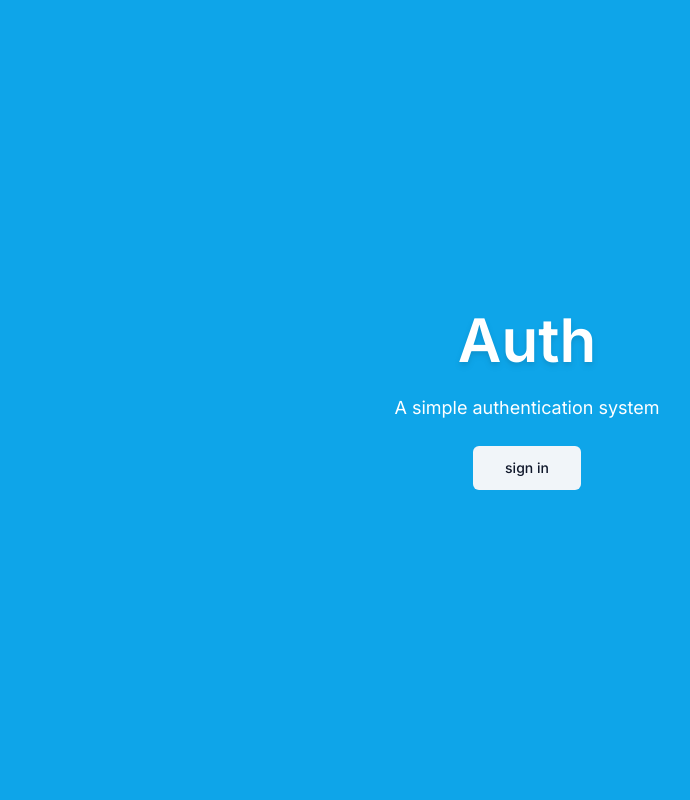
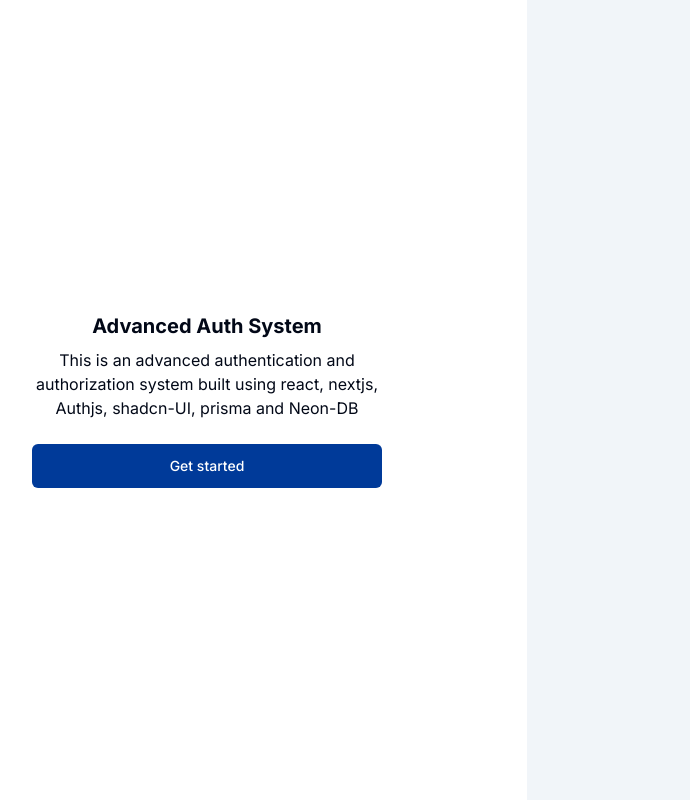
Before and after one commit to abdullah461/auth-system, a Next.js app: page / in a window 1280 px wide. Shown: the whole page, without its empty margins (113-803 px from the left). Built offline with nearby package versions, Linux system fonts and the light colour scheme; no server answers.

Commit message:
added text and UI

```diff
--- a/app/layout.tsx
+++ b/app/layout.tsx
@@ -9,8 +9,8 @@
 const inter = Inter({ subsets: ["latin"] });
 
 export const metadata: Metadata = {
-  title: "Create Next App",
-  description: "Generated by create next app",
+  title: "Advanced Authentication and Authorization",
+  description: "created by Abdull",
 };
 
 export default async function RootLayout({
--- a/app/page.tsx
+++ b/app/page.tsx
@@ -1,18 +1,38 @@
-import { Button } from "@/components/ui/button"
-import { LoginButton } from "@/components/auth/login-btn"
+import Image from "next/image";
+import Link from "next/link";
+
+import { Button } from "@/components/ui/button";
+import { Input } from "@/components/ui/input";
+import { Label } from "@/components/ui/label";
+import { LoginButton } from "@/components/auth/login-btn";
 
 export default function Home() {
   return (
-    <main className="flex h-full flex-col items-center justify-center bg-sky-500">
-      <div className="space-y-6 text-center">
-        <h1 className="text-6xl font-semibold text-white drop-shadow-md">Auth</h1>
-        <p className="text-white text-lg">A simple authentication system</p>
-        <div>
-          <LoginButton mode="modal" asChild>
-          <Button variant={"secondary"} size="lg">sign in</Button>
+    <main className="w-full lg:grid lg:min-h-[600px] lg:grid-cols-2 xl:min-h-[800px]">
+
+      <div className="flex items-center justify-center py-12">
+        <div className="mx-auto grid w-[350px] gap-6">
+          <div className="grid gap-2 text-center">
+            <h1 className="text-xl font-bold">Advanced Auth System</h1>
+            <p>This is an advanced authentication and authorization system built using react, nextjs, Authjs, shadcn-UI, prisma and Neon-DB</p>
+          </div>
+          <div className="grid gap-4">
+
+            <LoginButton mode="modal" asChild>
+          <Button variant={"dexlr"} size="lg">Get started</Button>
           </LoginButton>
+          </div>
         </div>
       </div>
+      <div className="hidden bg-muted lg:block" >
+        {/* <Image
+          src=""
+          alt="Image"
+          width="1920"
+          height="1080"
+          className="h-full w-full object-cover dark:brightness-[0.2] dark:grayscale"
+        /> */}
+      </div>
     </main>
-    )
+  );
 }
--- a/components/auth/header.tsx
+++ b/components/auth/header.tsx
@@ -14,7 +14,7 @@
 export const Header = ({ label }: HeaderProps) => {
   return (
     <div className="w-full flex flex-col gap-y-4 items-center justify-center">
-      <h1 className={cn("text-3xl font-semibold", font.className)}>Auth</h1>
+      <h1 className={cn("text-3xl font-semibold", font.className)}>Sign In</h1>
       <p>{label}</p>
     </div>
   );
--- a/components/auth/login-form.tsx
+++ b/components/auth/login-form.tsx
@@ -145,7 +145,7 @@
           </div>
           <FormError message={error || urlError} />
           <FormSuccess message={success} />
-          <Button disabled={isPending} type="submit" className="w-full">
+          <Button disabled={isPending} type="submit" className="w-full" variant="dexlr">
             {showTwoFactor? "Confirm" : " Login "}
           </Button>
         </form>
--- a/components/auth/register-form.tsx
+++ b/components/auth/register-form.tsx
@@ -119,7 +119,7 @@
           </div>
           <FormError message={error}/>
           <FormSuccess message={success}/>
-          <Button disabled={isPending}  type="submit" className="w-full">
+          <Button disabled={isPending}  type="submit" className="w-full" variant="dexlr">
             Register
           </Button>
         </form>
--- a/components/ui/button.tsx
+++ b/components/ui/button.tsx
@@ -18,6 +18,7 @@
           "bg-secondary text-secondary-foreground hover:bg-secondary/80",
         ghost: "hover:bg-accent hover:text-accent-foreground",
         link: "text-primary underline-offset-4 hover:underline",
+        dexlr: "bg-[#003a99] text-white hover:bg-[#003a99]/80 ",
       },
       size: {
         default: "h-10 px-4 py-2",
```
Also changed, not shown: public/auth.webp (added).
